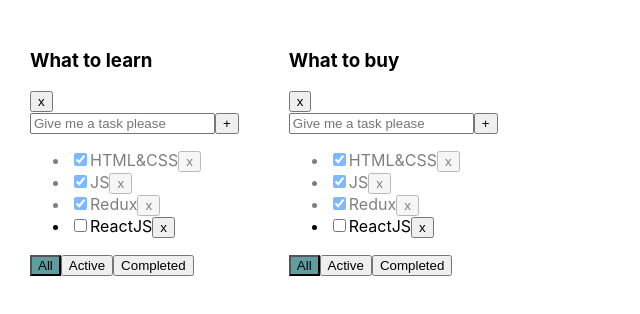
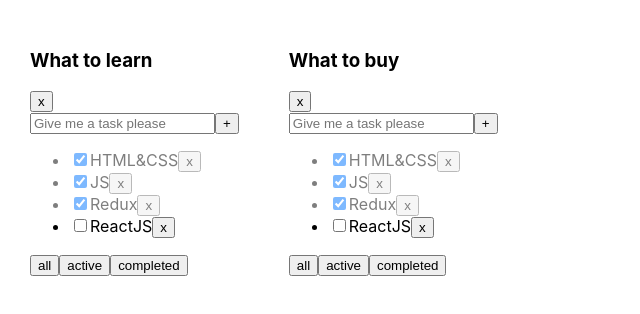
Before and after one commit to seomaks/todo_list, a React (Create React App) app: page / in a window 1280 px wide. Shown: the top 314 px of the page, without its empty margins (0-640 px from the left). Built offline with nearby package versions, Linux system fonts and the light colour scheme.

Commit message:
made one button instead of three

```diff
--- a/src/Todolist.tsx
+++ b/src/Todolist.tsx
@@ -1,5 +1,6 @@
 import React, {useState, KeyboardEvent, ChangeEvent} from 'react';
 import {FilterValuesType} from "./App";
+import Button from "./components/Button";
 
 export type TaskType = {
   id: string
@@ -90,7 +91,7 @@ props.changeFilter(props.todolistId, value)
     </ul>
     <div>
 
-      <button
+{/*      <button
         className={allBtnClass}
         onClick={()=>onClickHandlerFilter('all')}>All
       </button>
@@ -101,7 +102,11 @@ props.changeFilter(props.todolistId, value)
       <button
         className={completedBtnClass}
         onClick={()=>onClickHandlerFilter('completed')}>Completed
-      </button>
+      </button>*/}
+
+      <Button callBack={()=> onClickHandlerFilter('all')} name={'all'}/>
+      <Button callBack={()=> onClickHandlerFilter('active')} name={'active'}/>
+      <Button callBack={()=> onClickHandlerFilter('completed')} name={'completed'}/>
 
     </div>
   </div>
--- /dev/null
+++ b/src/components/Button.tsx
@@ -0,0 +1,17 @@
+import React from "react";
+
+type propsType = {
+  callBack: () => void
+  name: string
+}
+
+const Button = (props: propsType) => {
+  const onClickHandler = () => {
+props.callBack()
+  }
+  return (
+    <button onClick={onClickHandler}>{props.name}</button>
+  );
+};
+
+export default Button
```
